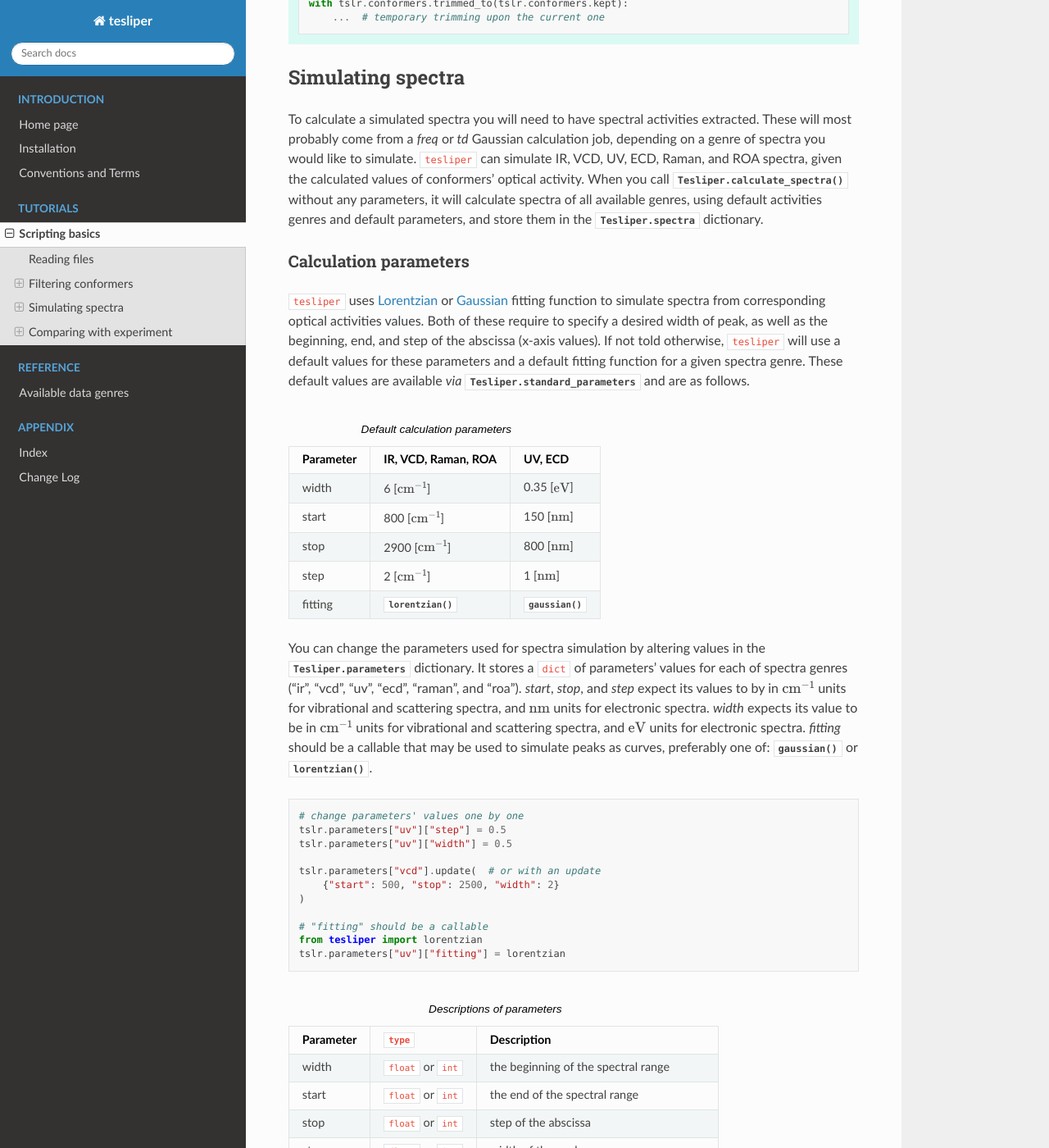
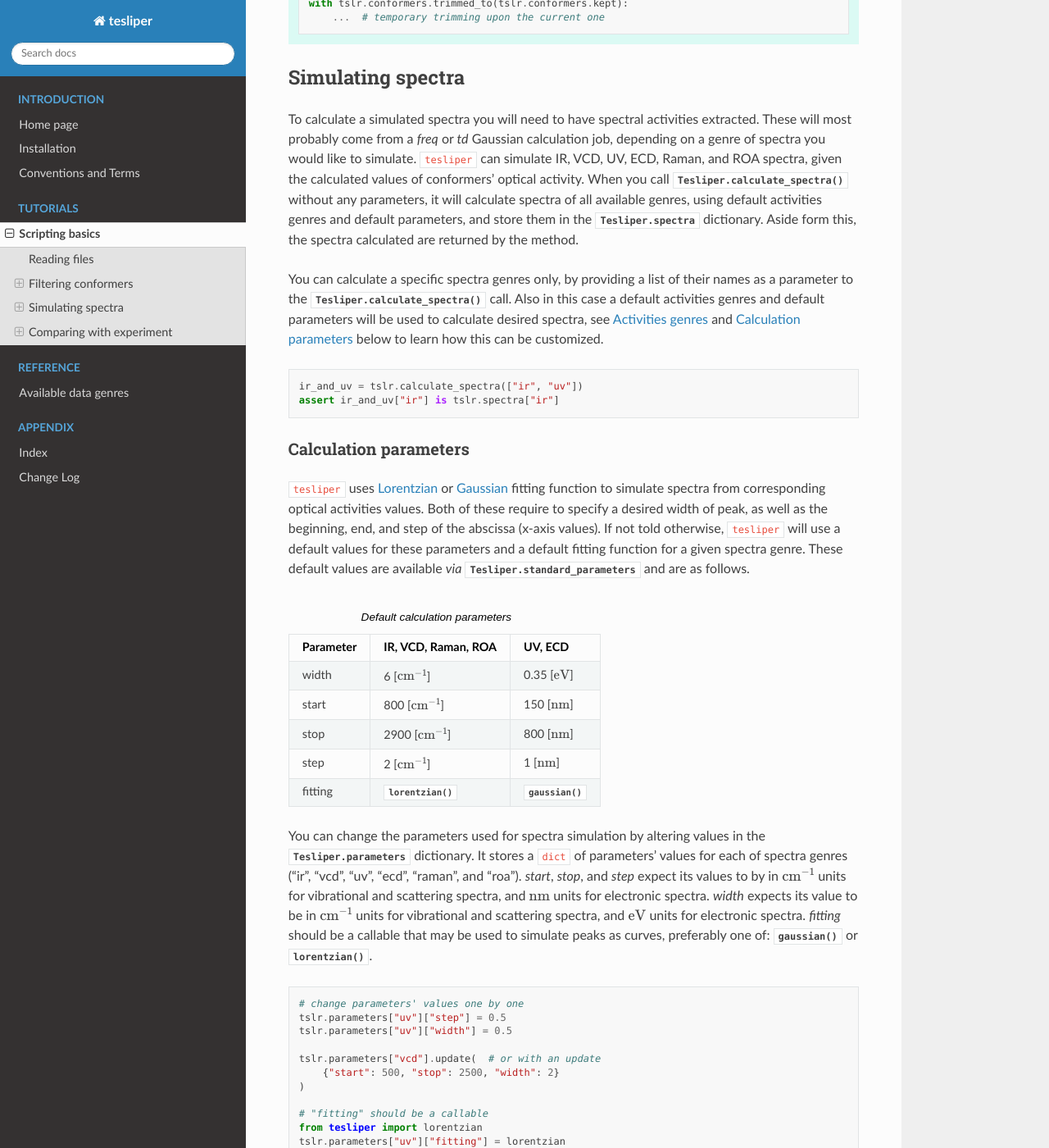
Before and after one commit to mishioo/tesliper, a Sphinx documentation site: the page built from docs/source/tutorial.rst, in a window 1280 px wide and 1400 px high, scrolled down 6024 px. Shown: the whole window at 82% size. Built offline with Sphinx 7.4.7 and the Read the Docs theme 2.0.0, drawn with Linux system fonts in a browser that asks for light colours; pages that are not in the unit, such as notebooks, are missing from menus; some of the changed text lies outside the part shown.

Commit message:
Corrections to tutorial/Simulating spectra..

```diff
--- a/docs/source/tutorial.rst
+++ b/docs/source/tutorial.rst
@@ -330,7 +330,19 @@ on a genre of spectra you would like to simulate. ``tesliper`` can simulate IR,
 ECD, Raman, and ROA spectra, given the calculated values of conformers' optical
 activity. When you call :meth:`.Tesliper.calculate_spectra` without any parameters, it
 will calculate spectra of all available genres, using default activities genres and
-default parameters, and store them in the :attr:`.Tesliper.spectra` dictionary.
+default parameters, and store them in the :attr:`.Tesliper.spectra` dictionary. Aside
+form this, the spectra calculated are returned by the method.
+
+You can calculate a specific spectra genres only, by providing a list of their names as
+a parameter to the :meth:`.Tesliper.calculate_spectra` call. Also in this case a default
+activities genres and default parameters will be used to calculate desired spectra, see
+`Activities genres`_ and `Calculation parameters`_ below to learn how this can be
+customized.
+
+.. code-block:: python
+
+    ir_and_uv = tslr.calculate_spectra(["ir", "uv"])
+    assert ir_and_uv["ir"] is tslr.spectra["ir"]
 
 Calculation parameters
 ''''''''''''''''''''''
@@ -404,7 +416,9 @@ callable that may be used to simulate peaks as curves, preferably one of:
 
     When modifying :attr:`.Tesliper.parameters` be careful to not delete any of the
     key-value pairs. If you need to revert to standard parameters' values, you can just
-    reassign them to :attr:`.Tesliper.standard_parameters`. .. code-block:: python
+    reassign them to :attr:`.Tesliper.standard_parameters`.
+
+    .. code-block:: python
 
         tslr.parameters["ir"] = {
         ...     "start": 500, "stop": 2500, "width": 2
```
